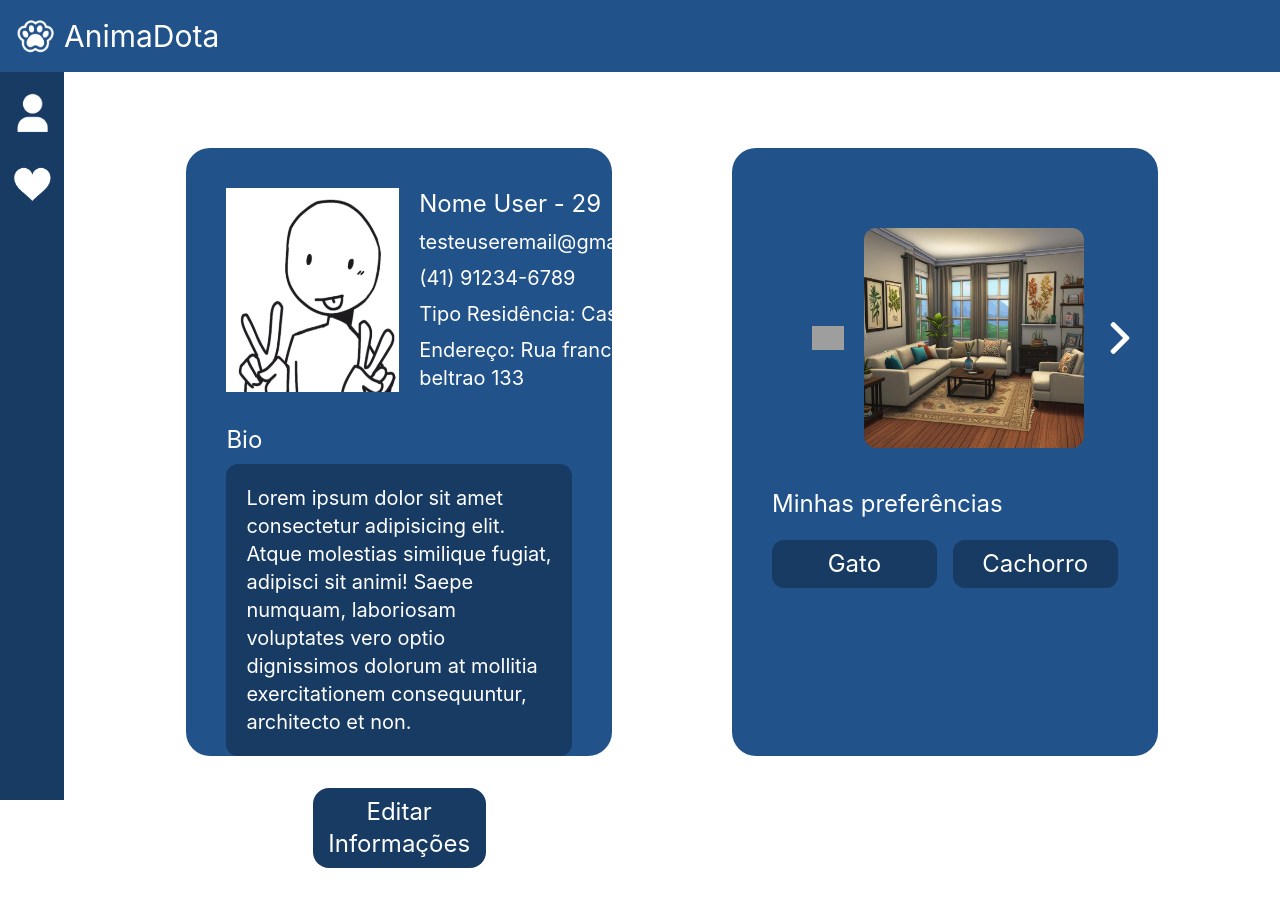
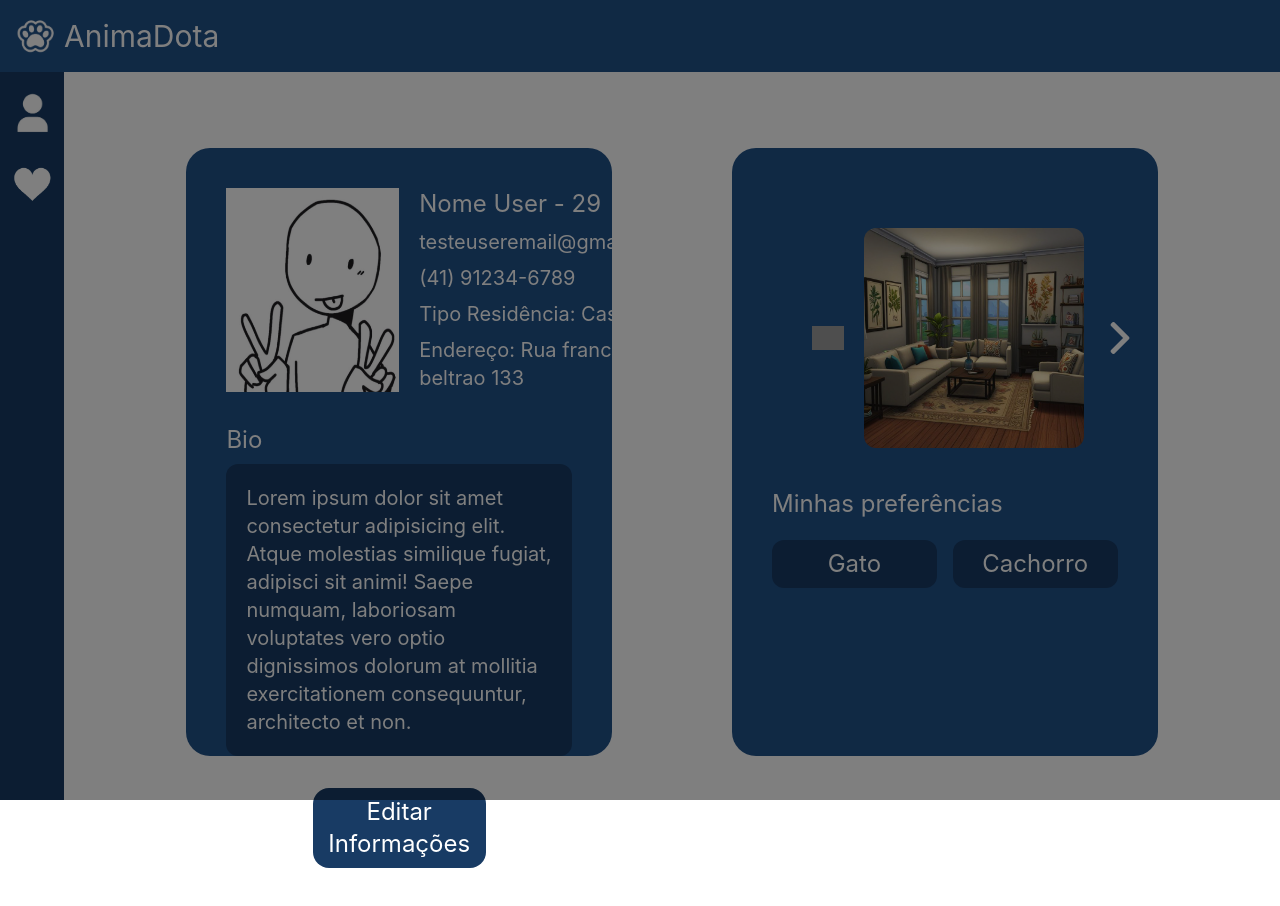
Before and after one commit to thaiiss7/animadota, a React app in the folder frontend/: page /user in a window 1280 px wide. Built offline with nearby package versions, Linux system fonts and the light colour scheme; grey boxes are pictures that could not be loaded; the HTML template or start-up script is replaced by a standard one.

Commit message:
feat: building edit profile modal

```diff
--- /dev/null
+++ b/frontend/src/components/EditProfile.jsx
@@ -0,0 +1,11 @@
+export const EditProfile = ({ aberto, fechar }) => {
+    return (
+        <>
+            <main className="w-full h-screen fixed inset-0 bg-black/50 flex items-center justify-center">
+                <div>
+
+                </div>
+            </main>
+        </>
+    );
+}
--- a/frontend/src/pages/UserPage.jsx
+++ b/frontend/src/pages/UserPage.jsx
@@ -3,6 +3,8 @@ import { useState } from "react"
 
 import { Header } from "../components/Header"
 import { SideBar } from "../components/SideBar"
+import { EditProfile } from "../components/EditProfile"
+
 
 import userbase from "../assets/user-base.jpg"
 
@@ -16,6 +18,9 @@ import casa3 from "../assets/foto-casa3.jpg"
 const fotos = [casa1, casa2, casa3]
 
 export const UserPage = () => {
+
+    const [modalAberto, setModalAberto] = useState(false);
+
     const [indice, setIndice] = useState(0);
 
     const proximo = () => {
@@ -33,6 +38,11 @@ export const UserPage = () => {
                 <div className="w-full flex">
 
                     <SideBar/>
+
+                    <EditProfile
+                        aberto={modalAberto}
+                        fechar={() => setModalAberto(false)}
+                    />
 
                     {/* Conteúdo */}
                     <section className="flex-1 flex items-center justify-center gap-30 text-white">
@@ -66,7 +76,9 @@ export const UserPage = () => {
                                 </section>
 
                                 <section className=" flex flex-col text-2xl items-center">
-                                    <button className="bg-[#183b64] w-[50%] p-2 rounded-2xl">Editar Informações</button>
+                                    <button className="bg-[#183b64] w-[50%] p-2 rounded-2xl" onClick={() => setModalAberto(true)}>
+                                        Editar Informações
+                                    </button>
                                 </section>
                             </div>
 
```
